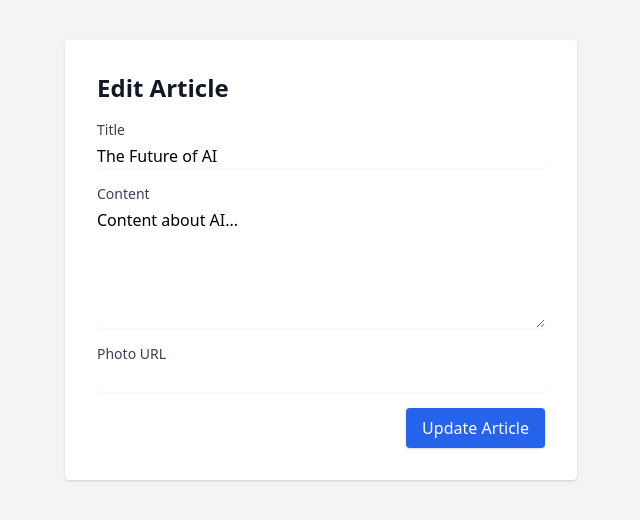
After one commit to theshamkhi/Artflex, a PHP site: page /editArticle.php?artID=1 in a window 1280 px wide. The commit adds this page. Shown: the top 520 px of the page, without its empty margins (319-959 px from the left). Run offline with PHP 8.4, Linux system fonts and the light colour scheme; data comes from the database, SQL or seed files in the repository.

Commit message:
Added updateArticle function

```diff
--- a/models/classes.php
+++ b/models/classes.php
@@ -71,6 +71,15 @@ class User {
     public function setUserID($id) {
         $this->userID = (int)$id;
     }
+    public function getArtByID($artID) {
+        $query = "SELECT * FROM articles WHERE ArtID = :artID";
+        $stmt = $this->connection->prepare($query);
+        $stmt->execute([
+            ':artID' => $artID,
+        ]);
+        return $stmt->fetch(PDO::FETCH_ASSOC);
+    }
+
 
     public function createArt($title, $photoURL, $content, $category) {
         try {
@@ -96,6 +105,50 @@ class User {
             return "Failed to create article: " . $e->getMessage();
         }
     }
+    public function deleteArt($artID) {
+        try {
+            $query = "DELETE FROM Articles WHERE ArtID = :artID AND AuthorID = :authorID";
+            $stmt = $this->connection->prepare($query);
+            $stmt->execute([
+                ':artID' => $artID,
+                ':authorID' => $this->userID
+            ]);
+
+            if ($stmt->rowCount() > 0) {
+                return true;
+            } else {
+                return false;
+            }
+        } catch (PDOException $e) {
+            error_log($e->getMessage());
+            return false;
+        }
+    }
+    public function updateArt($artID, $title, $content, $photoURL) {
+        try {
+            $query = "UPDATE Articles
+                      SET Title = :title, Content = :content, PhotoURL = :photoURL
+                      WHERE ArtID = :artID AND AuthorID = :authorID";
+            $stmt = $this->connection->prepare($query);
+            $stmt->execute([
+                ':title' => $title,
+                ':content' => $content,
+                ':photoURL' => $photoURL,
+                ':artID' => $artID,
+                ':authorID' => $this->userID
+            ]);
+
+            if ($stmt->rowCount() > 0) {
+                return true;
+            } else {
+                return false;
+            }
+        } catch (PDOException $e) {
+            error_log($e->getMessage());
+            return false;
+        }
+    }
+
     public function getAuthorArts() {
         try {
             $query = "SELECT categories.Name AS CatName, articles.ArtID, articles.AuthorID, articles.CatID, articles.PhotoURL, articles.Title, articles.Content, articles.PubDate, articles.status, users.Name AS AuthorName
--- /dev/null
+++ b/templates/editArticle.php
@@ -0,0 +1,67 @@
+<?php
+require_once '../config/db.php';
+require_once '../models/classes.php';
+
+session_start();
+
+$user = new User();
+
+$artID = $_GET['artID'];
+
+$article = $user->getArtByID($artID);
+
+if ($_SERVER['REQUEST_METHOD'] === 'POST') {
+    $title = $_POST['title'];
+    $content = $_POST['content'];
+    $photoURL = $_POST['photoURL'];
+
+    $user->updateArt($artID, $title, $content, $photoURL);
+    header("Location: authorDashboard.php");
+    exit;
+}
+?>
+
+<!DOCTYPE html>
+<html lang="en">
+<head>
+    <meta charset="UTF-8">
+    <meta name="viewport" content="width=device-width, initial-scale=1.0">
+    <title>Edit Article</title>
+    <link rel="stylesheet" href="https://cdn.jsdelivr.net/npm/tailwindcss@2.2.19/dist/tailwind.min.css">
+</head>
+<body class="bg-gray-100">
+    <div class="max-w-lg mx-auto mt-10 bg-white p-8 rounded shadow">
+        <h2 class="text-2xl font-bold text-gray-900 mb-4">Edit Article</h2>
+        <form method="POST">
+            <!-- Title -->
+            <div class="mb-4">
+                <label for="title" class="block text-sm font-medium text-gray-700">Title</label>
+                <input type="text" id="title" name="title" value="<?php echo htmlspecialchars($article['Title']); ?>"
+                       class="mt-1 block w-full rounded border-gray-300 shadow-sm focus:ring-blue-500 focus:border-blue-500" required>
+            </div>
+
+            <!-- Content -->
+            <div class="mb-4">
+                <label for="content" class="block text-sm font-medium text-gray-700">Content</label>
+                <textarea id="content" name="content" rows="5"
+                          class="mt-1 block w-full rounded border-gray-300 shadow-sm focus:ring-blue-500 focus:border-blue-500" required><?php echo htmlspecialchars($article['Content']); ?></textarea>
+            </div>
+
+            <!-- Photo URL -->
+            <div class="mb-4">
+                <label for="photoURL" class="block text-sm font-medium text-gray-700">Photo URL</label>
+                <input type="url" id="photoURL" name="photoURL" value="<?php echo htmlspecialchars($article['PhotoURL']); ?>"
+                       class="mt-1 block w-full rounded border-gray-300 shadow-sm focus:ring-blue-500 focus:border-blue-500">
+            </div>
+
+            <!-- Submit Button -->
+            <div class="flex justify-end">
+                <button type="submit"
+                        class="px-4 py-2 bg-blue-600 text-white rounded shadow hover:bg-blue-700 focus:outline-none focus:ring-2 focus:ring-blue-500">
+                    Update Article
+                </button>
+            </div>
+        </form>
+    </div>
+</body>
+</html>
```
Also changed, not shown: templates/authorArticles.php (+37 -6 lines), templates/readerDashboard.php (+29 -2 lines).
